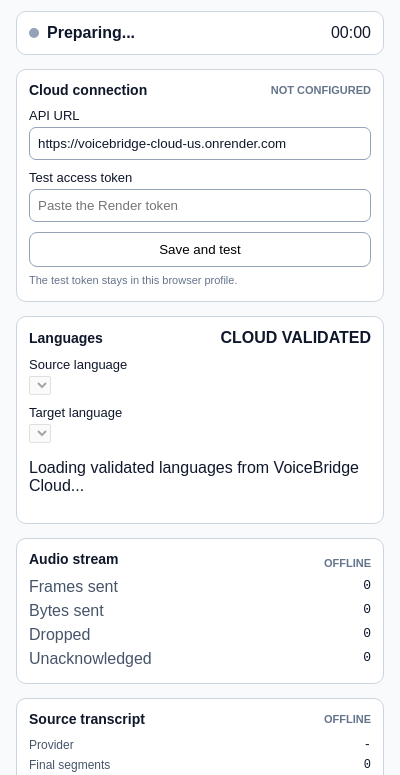
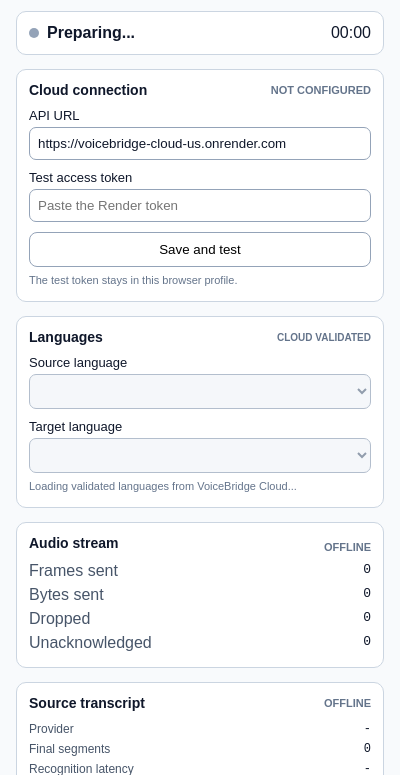
Before and after one commit to kolemasakar/VoiceBridge, a browser extension: page src/browser_extension/popup.html in a window 400 px wide. Shown: the part 67-842 px from the top of the page. Drawn offline with Linux system fonts and the light colour scheme.

Commit message:
STYLE: Add language selector controls

```diff
--- a/src/browser_extension/popup.css
+++ b/src/browser_extension/popup.css
@@ -116,7 +116,8 @@ label.field span {
   margin-bottom: 4px;
 }
 
-label.field input {
+label.field input,
+label.field select {
   box-sizing: border-box;
   width: 100%;
   padding: 8px;
@@ -126,16 +127,27 @@ label.field input {
   background: #ffffff;
 }
 
+label.field select:disabled {
+  color: #64748b;
+  background: #f1f5f9;
+}
+
 #save-cloud {
   width: 100%;
   margin-top: 10px;
 }
 
-#cloud-detail {
+#cloud-detail,
+#language-detail {
   min-height: 15px;
   margin: 7px 0 0;
   color: #64748b;
   font-size: 11px;
+}
+
+.language-card .section-title strong {
+  color: #64748b;
+  font-size: 10px;
 }
 
 .status-card {
```
